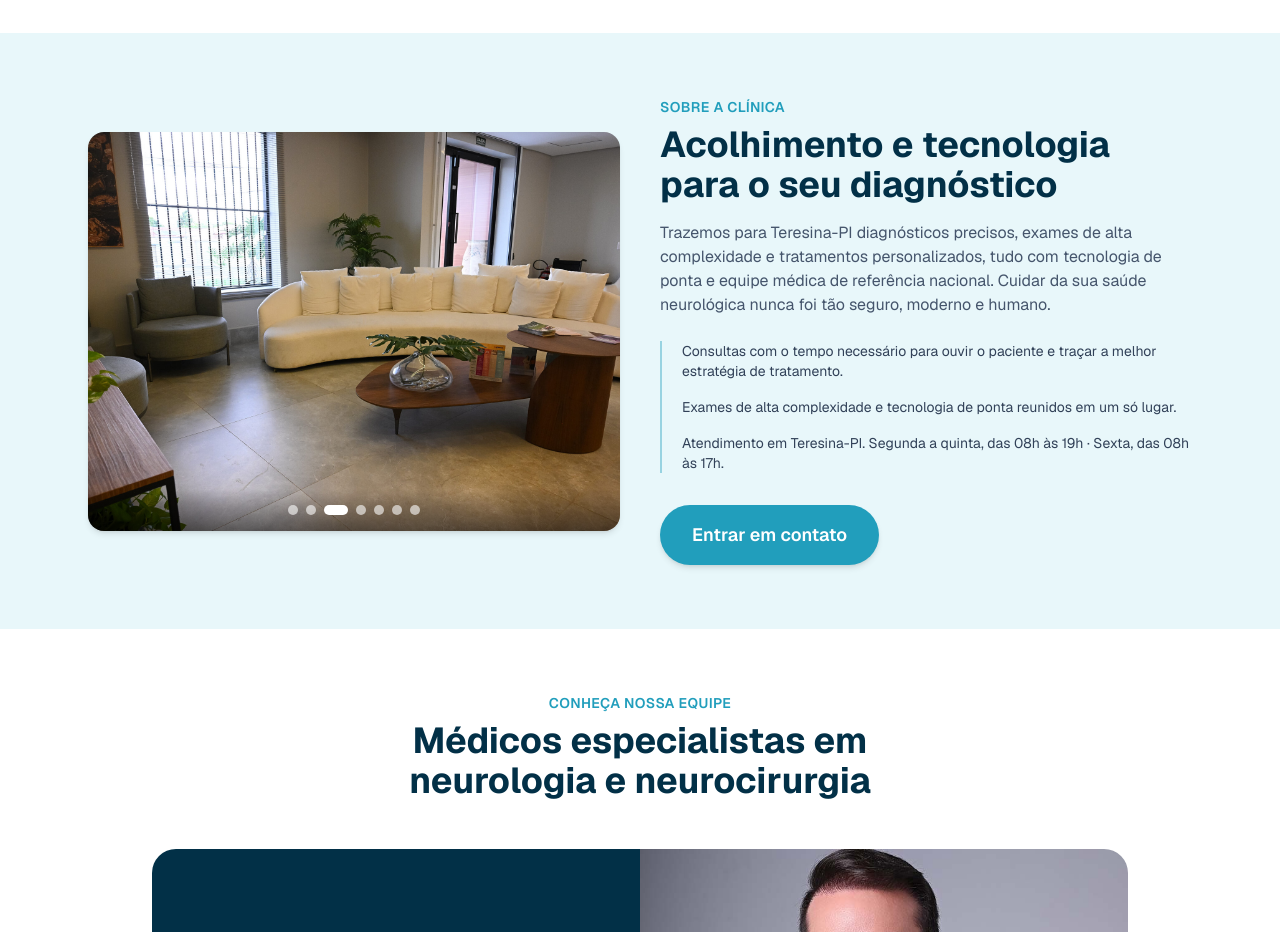
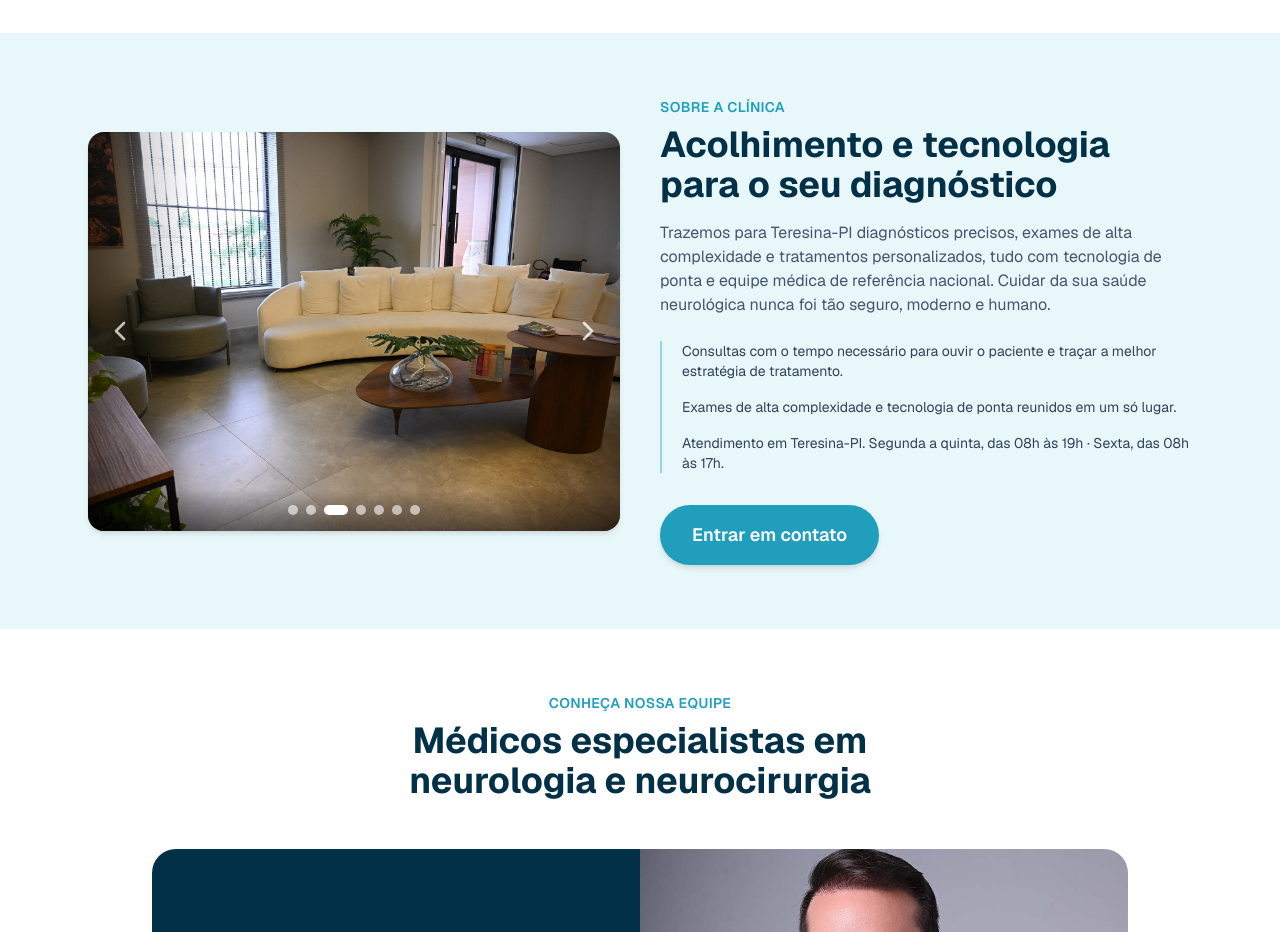
Before and after one commit to WrMaxMarketing/neuropleno_landpage, a Next.js app: page / in a window 1280 px wide. Shown: the part 1780-2712 px from the top of the page. Built offline with nearby package versions, Linux system fonts and the light colour scheme; no server answers; grey boxes are pictures that could not be loaded.

Commit message:
feat(ui): add carrossel images control

```diff
--- a/src/components/ImageCarousel.tsx
+++ b/src/components/ImageCarousel.tsx
@@ -11,6 +11,22 @@ type ImageCarouselProps = {
   sizes?: string;
   className?: string;
 };
+
+const ChevronIcon = ({ className = "" }: { className?: string }) => (
+  <svg
+    xmlns="http://www.w3.org/2000/svg"
+    viewBox="0 0 24 24"
+    fill="none"
+    stroke="currentColor"
+    strokeWidth={2}
+    strokeLinecap="round"
+    strokeLinejoin="round"
+    aria-hidden="true"
+    className={className}
+  >
+    <path d="m15 18-6-6 6-6" />
+  </svg>
+);
 
 export function ImageCarousel({
   images,
@@ -29,6 +45,15 @@ export function ImageCarousel({
     const id = setInterval(() => setIndex((current) => (current + 1) % images.length), intervalMs);
     return () => clearInterval(id);
   }, [paused, images.length, intervalMs]);
+
+  // Wrap nas duas pontas para o carrossel nunca chegar a um fim morto.
+  const step = (delta: number) =>
+    setIndex((current) => (current + delta + images.length) % images.length);
+
+  // As setas ocupam a altura inteira da foto e escurecem só a ponta: o degradê
+  // vai do preto na borda ao transparente no miolo, sem tapar o centro da imagem.
+  const arrowBase =
+    "absolute inset-y-0 z-10 flex w-1/5 min-w-14 items-center text-white transition-opacity duration-300 focus-visible:outline-none focus-visible:ring-2 focus-visible:ring-inset focus-visible:ring-white";
 
   return (
     <div
@@ -54,7 +79,29 @@ export function ImageCarousel({
         />
       ))}
 
-      <div className="absolute inset-x-0 bottom-0 flex justify-center gap-2 bg-gradient-to-t from-black/50 to-transparent p-4">
+      {images.length > 1 && (
+        <>
+          <button
+            type="button"
+            aria-label="Foto anterior"
+            onClick={() => step(-1)}
+            className={`${arrowBase} left-0 justify-start bg-gradient-to-r from-black/60 via-black/25 to-transparent pl-3 opacity-70 hover:opacity-100 sm:pl-4`}
+          >
+            <ChevronIcon className="h-7 w-7 drop-shadow-md sm:h-8 sm:w-8" />
+          </button>
+
+          <button
+            type="button"
+            aria-label="Próxima foto"
+            onClick={() => step(1)}
+            className={`${arrowBase} right-0 justify-end bg-gradient-to-l from-black/60 via-black/25 to-transparent pr-3 opacity-70 hover:opacity-100 sm:pr-4`}
+          >
+            <ChevronIcon className="h-7 w-7 rotate-180 drop-shadow-md sm:h-8 sm:w-8" />
+          </button>
+        </>
+      )}
+
+      <div className="pointer-events-none absolute inset-x-0 bottom-0 z-20 flex justify-center gap-2 bg-gradient-to-t from-black/50 to-transparent p-4">
         {images.map((image, position) => (
           <button
             key={image.src}
@@ -62,7 +109,7 @@ export function ImageCarousel({
             aria-label={image.alt}
             aria-current={position === index}
             onClick={() => setIndex(position)}
-            className={`h-2.5 rounded-full transition-all focus-visible:outline-none focus-visible:ring-2 focus-visible:ring-white focus-visible:ring-offset-2 focus-visible:ring-offset-black/40 ${
+            className={`pointer-events-auto h-2.5 rounded-full transition-all focus-visible:outline-none focus-visible:ring-2 focus-visible:ring-white focus-visible:ring-offset-2 focus-visible:ring-offset-black/40 ${
               position === index ? "w-6 bg-white" : "w-2.5 bg-white/60 hover:bg-white"
             }`}
           />
```
